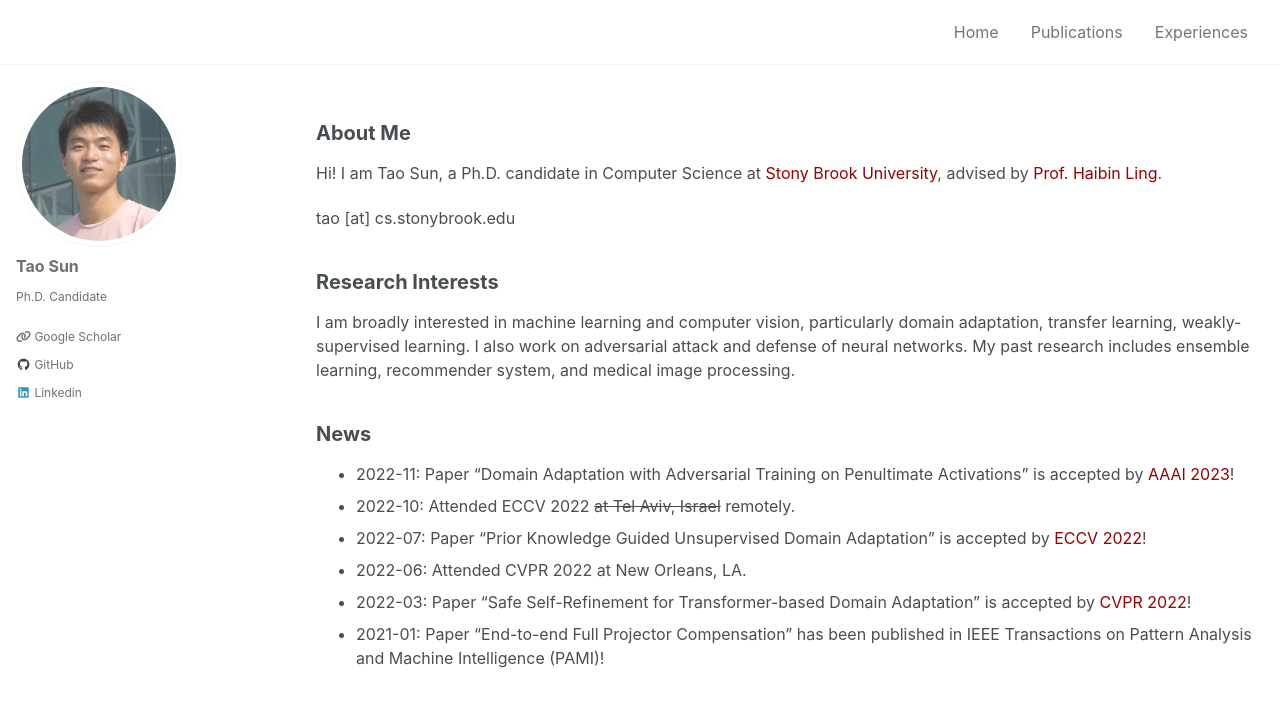
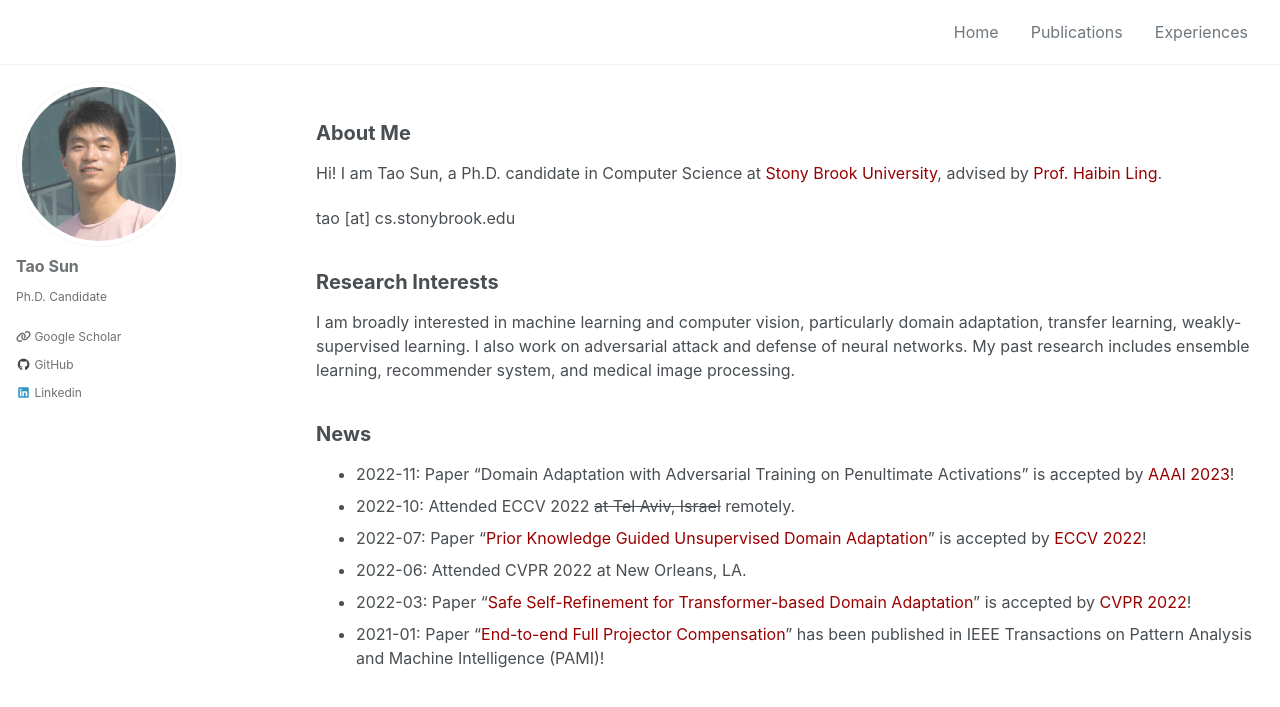
Before and after one commit to tsun/tsun.github.io, a Jekyll site: the page built from _pages/home.md, in a window 1280 px wide and 900 px high. Shown: the top 707 px of the window. Built offline with Jekyll 4.4.1, drawn with Linux system fonts in a browser that asks for light colours; cached includes are drawn as plain includes; nearby versions of some CDN libraries; some of the changed lines change nothing that is shown.

Commit message:
update news

```diff
--- a/_pages/home.md
+++ b/_pages/home.md
@@ -22,7 +22,7 @@ I am broadly interested in machine learning and computer vision, particularly do
 ## News
 - 2022-11: Paper "Domain Adaptation with Adversarial Training on Penultimate Activations" is accepted by [AAAI 2023](https://aaai.org/Conferences/AAAI-23/)!
 - 2022-10: Attended ECCV 2022 ~~at Tel Aviv, Israel~~ remotely.
-- 2022-07: Paper "Prior Knowledge Guided Unsupervised Domain Adaptation" is accepted by [ECCV 2022](https://eccv2022.ecva.net/)!
+- 2022-07: Paper "[Prior Knowledge Guided Unsupervised Domain Adaptation](https://arxiv.org/abs/2207.08877)" is accepted by [ECCV 2022](https://eccv2022.ecva.net/)!
 - 2022-06: Attended CVPR 2022 at New Orleans, LA.
-- 2022-03: Paper "Safe Self-Refinement for Transformer-based Domain Adaptation" is accepted by [CVPR 2022](https://cvpr2022.thecvf.com/)!
-- 2021-01: Paper "End-to-end Full Projector Compensation" has been published in IEEE Transactions on Pattern Analysis and Machine Intelligence (PAMI)!
+- 2022-03: Paper "[Safe Self-Refinement for Transformer-based Domain Adaptation](https://arxiv.org/abs/2204.07683)" is accepted by [CVPR 2022](https://cvpr2022.thecvf.com/)!
+- 2021-01: Paper "[End-to-end Full Projector Compensation](https://arxiv.org/abs/2008.00965)" has been published in IEEE Transactions on Pattern Analysis and Machine Intelligence (PAMI)!
```
